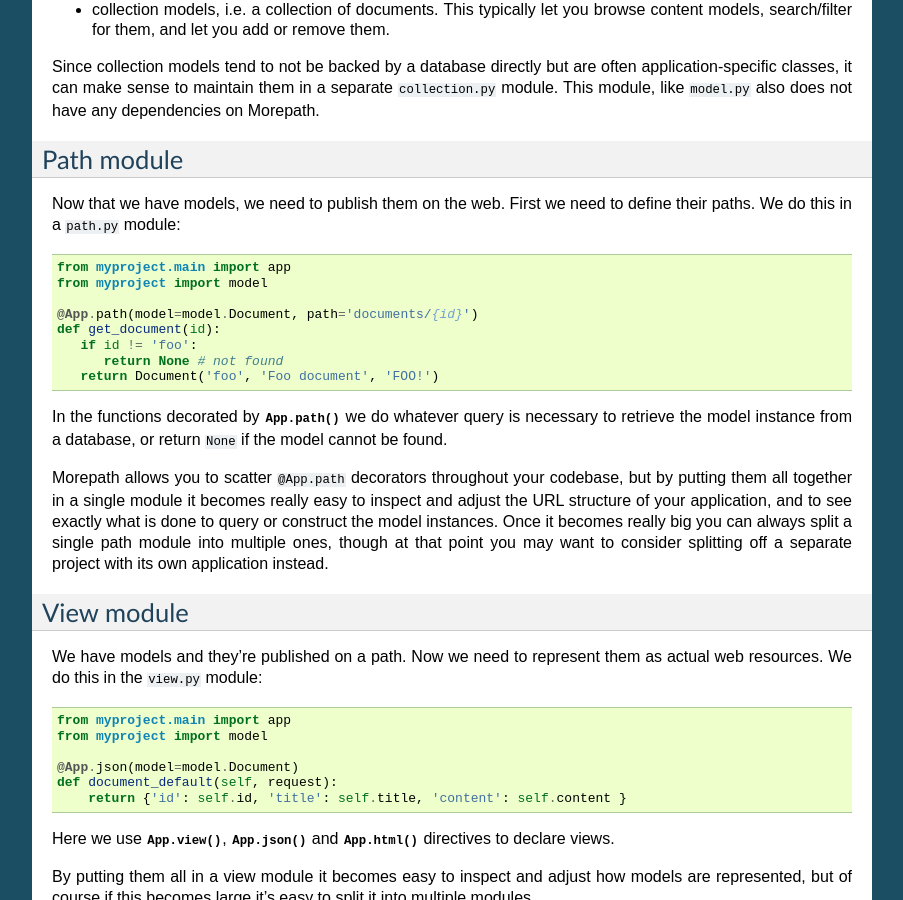
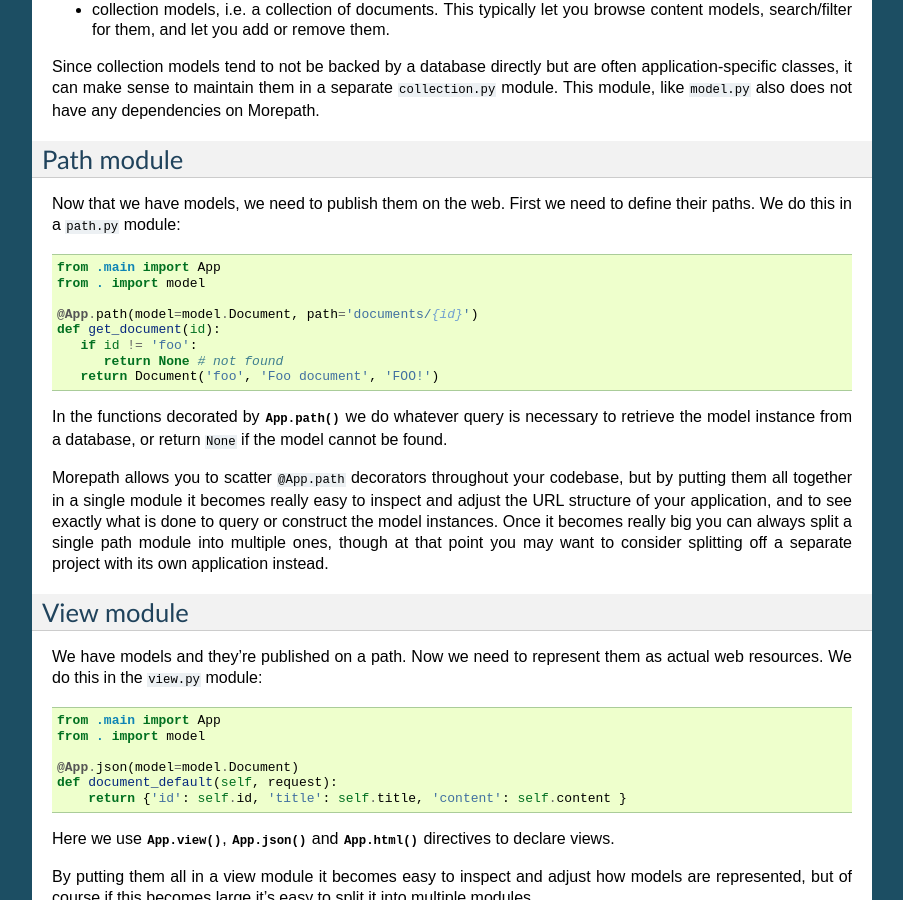
Before and after one commit to morepath/morepath, a Sphinx documentation site: the page built from doc/organizing_your_project.rst, in a window 1280 px wide and 900 px high, scrolled down 5681 px. Shown: the whole window, without its empty margins (198-1101 px from the left). Built offline with Sphinx 7.4.7, drawn with Linux system fonts in a browser that asks for light colours.

Commit message:
Use relative imports. Also 'import app' -> 'import App'

```diff
--- a/doc/organizing_your_project.rst
+++ b/doc/organizing_your_project.rst
@@ -377,8 +377,8 @@ Path module
 Now that we have models, we need to publish them on the web. First we need
 to define their paths. We do this in a ``path.py`` module::
 
-  from myproject.main import app
-  from myproject import model
+  from .main import App
+  from . import model
 
   @App.path(model=model.Document, path='documents/{id}')
   def get_document(id):
@@ -405,8 +405,8 @@ View module
 We have models and they're published on a path. Now we need to represent
 them as actual web resources. We do this in the ``view.py`` module::
 
-  from myproject.main import app
-  from myproject import model
+  from .main import App
+  from . import model
 
   @App.json(model=model.Document)
   def document_default(self, request):
```
